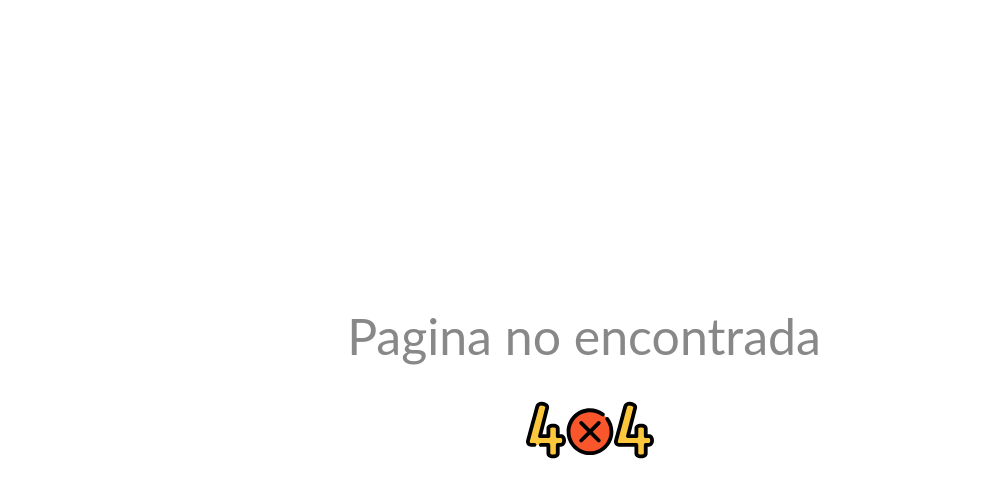
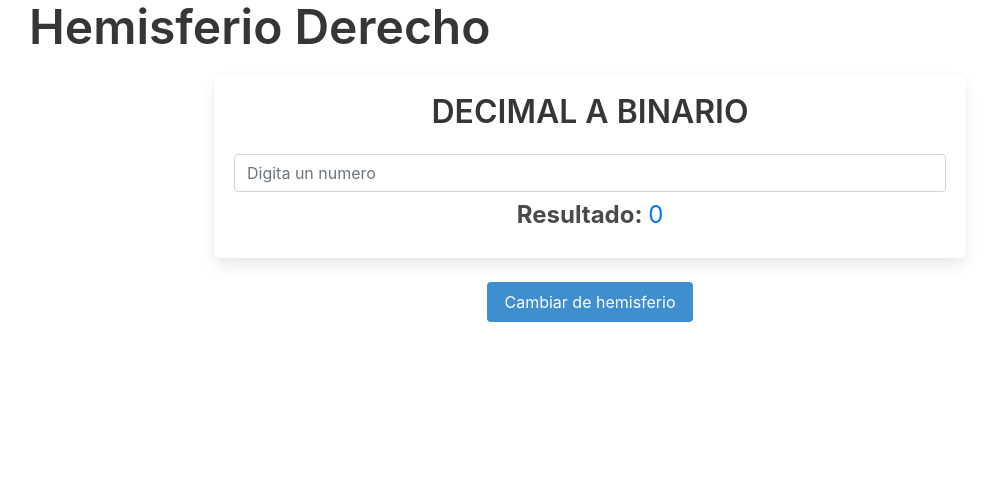
Before and after one commit to HolGonzalez/teagic, a React (Create React App) app: page /right in a window 1280 px wide. Shown: the top 498 px of the page, without its empty margins (50-1048 px from the left). Built offline with nearby package versions, Linux system fonts and the light colour scheme.

Commit message:
Creación de componente Decimal a Binario Crear ruta con react Router, para enviar a la pagina del hemisferio derecho Eliminación de imports, innecesarios dentro del proyecto

```diff
--- a/src/components/App.js
+++ b/src/components/App.js
@@ -4,7 +4,10 @@ import Home from '../pages/Home'
 import Brain from '../pages/Brain'
 import Quiz from '../pages/Quiz'
 import Left from '../pages/Left'
+import Right from '../pages/Right'
 import NotFound from '../pages/NotFound.js'
+import 'bootstrap/dist/css/bootstrap.min.css'
+import 'bulma/css/bulma.css'
 
 
 function App() {
@@ -15,6 +18,7 @@ function App() {
                 <Route exact path="/brain" component={Brain}/>
                 <Route exact path="/start-quiz" component={Quiz}/>
                 <Route exact path="/left" component={Left}/>
+                <Route exact path="/right" component={Right}/>
                 <Route component={NotFound}/>
             </Switch>
         </BrowserRouter>
--- a/src/components/Card.js
+++ b/src/components/Card.js
@@ -1,6 +1,4 @@
 import React from 'react'
-import 'bootstrap/dist/css/bootstrap.min.css';
-import 'bulma/css/bulma.css'
 
 
 const Card = ({title, content, image}) => (
--- /dev/null
+++ b/src/components/DecToBin.js
@@ -0,0 +1,49 @@
+import React, {Component, Fragment} from 'react';
+
+class DecToBin extends Component {
+    constructor(props) {
+        super(props)
+
+        this.state = {
+            value : 0
+        }
+        this.OperationNum = this.OperationNum.bind(this)
+    }
+
+    OperationNum(){
+        let decimal = document.getElementById("anyDecimal").value;
+        let cont = true;
+        let dec = 0;
+        if (decimal === ''){
+          cont = false;
+          alert("Ingrese un numero");
+        }
+        if (cont === true) {
+          var number = parseInt(decimal);
+          dec = (number).toString(2);
+          this.setState({
+              value : dec
+          })
+        }
+    }
+
+    render(){
+        return (
+          <Fragment>
+              <div className="container-md p-2 has-text-centered align-middle">
+              <div className="row row-cols-1 box">
+                <h1 className="title is-3">DECIMAL A BINARIO</h1>
+                <input type="number" id="anyDecimal" className="form-control" placeholder="Digita un numero" onChange={this.OperationNum}></input>
+                <div className="p-2">
+                    <span className="font-weight-bold subtitle is-4" >Resultado: </span>
+                    <span className="text-primary subtitle is-4">{this.state.value}</span>
+                </div>
+              </div>
+              </div>
+          </Fragment>
+        );
+    }
+
+}
+
+export default DecToBin
--- a/src/components/Question.js
+++ b/src/components/Question.js
@@ -1,6 +1,4 @@
 import React, { Component } from 'react';
-import 'bootstrap/dist/css/bootstrap.min.css'
-import 'bulma/css/bulma.css'
 
 class Question extends Component{
 
--- a/src/components/TableBinDec.js
+++ b/src/components/TableBinDec.js
@@ -1,6 +1,4 @@
 import React, {Component, Fragment} from 'react';
-import 'bootstrap/dist/css/bootstrap.min.css'
-import 'bulma/css/bulma.css'
 
 class TableBinDec extends Component {
     constructor(props) {
--- a/src/pages/Brain.js
+++ b/src/pages/Brain.js
@@ -1,6 +1,4 @@
 import React from 'react';
-import 'bootstrap/dist/css/bootstrap.min.css'
-import 'bulma/css/bulma.css'
 import Card from '../components/Card'
 
 var contents = {
--- a/src/pages/Home.js
+++ b/src/pages/Home.js
@@ -1,7 +1,5 @@
 import React, { Fragment } from 'react'
 import {Link} from 'react-router-dom'
-import 'bootstrap/dist/css/bootstrap.min.css'
-import 'bulma/css/bulma.css'
 
 var home = {
     "title" : "Software neurodidáctico lógica matemática",
--- a/src/pages/Left.js
+++ b/src/pages/Left.js
@@ -1,7 +1,5 @@
 import React, {Component, Fragment} from 'react';
 import { Link } from 'react-router-dom';
-import 'bootstrap/dist/css/bootstrap.min.css'
-import 'bulma/css/bulma.css'
 import TableBinDec from '../components/TableBinDec'
 import Card from '../components/Card'
 import ReactPlayer from 'react-player'
--- a/src/pages/NotFound.js
+++ b/src/pages/NotFound.js
@@ -1,6 +1,4 @@
 import React from 'react'
-import 'bootstrap/dist/css/bootstrap.min.css'
-import 'bulma/css/bulma.css'
 import '../css/404.css';
 
 
--- a/src/pages/Quiz.js
+++ b/src/pages/Quiz.js
@@ -1,7 +1,5 @@
 import React, {Component, Fragment} from 'react';
 import { Link } from 'react-router-dom';
-import 'bootstrap/dist/css/bootstrap.min.css'
-import 'bulma/css/bulma.css'
 import Question from '../components/Question'
 
 
--- a/src/pages/Right.js
+++ b/src/pages/Right.js
@@ -1,16 +1,35 @@
-import React, {Component, Fragment} from 'react';
-import { Link } from 'react-router-dom';
-import 'bootstrap/dist/css/bootstrap.min.css'
-import 'bulma/css/bulma.css'
-import TableBinDec from '../components/TableBinDec'
-import Card from '../components/Card'
+import React, { Component, Fragment } from "react";
+import { Link } from "react-router-dom";
+import DecToBin from "../components/DecToBin";
 
-class Left extends Component {
-    constructor(props) {
-        super(props)
+class Right extends Component {
+  constructor(props) {
+    super(props);
 
-        this.state = {
-            value : 0
-        }
-    }
+    this.state = {
+      value: 0,
+    };
+  }
+
+  render() {
+    return (
+      <div className="container">
+        <div className="row justify-content-center">
+          <div className="col-12">
+            <h1 className="title is-1 mb-3">Hemisferio Derecho</h1>
+          </div>
+          <div className="col-11 col-md-10 col-lg-8">
+            <DecToBin />
+          </div>
+          <div className="col-12 m-4 has-text-centered">
+            <Link className="btn button is-info" to="/left">
+              Cambiar de hemisferio
+            </Link>
+          </div>
+        </div>
+      </div>
+    );
+  }
 }
+
+export default Right;
```
